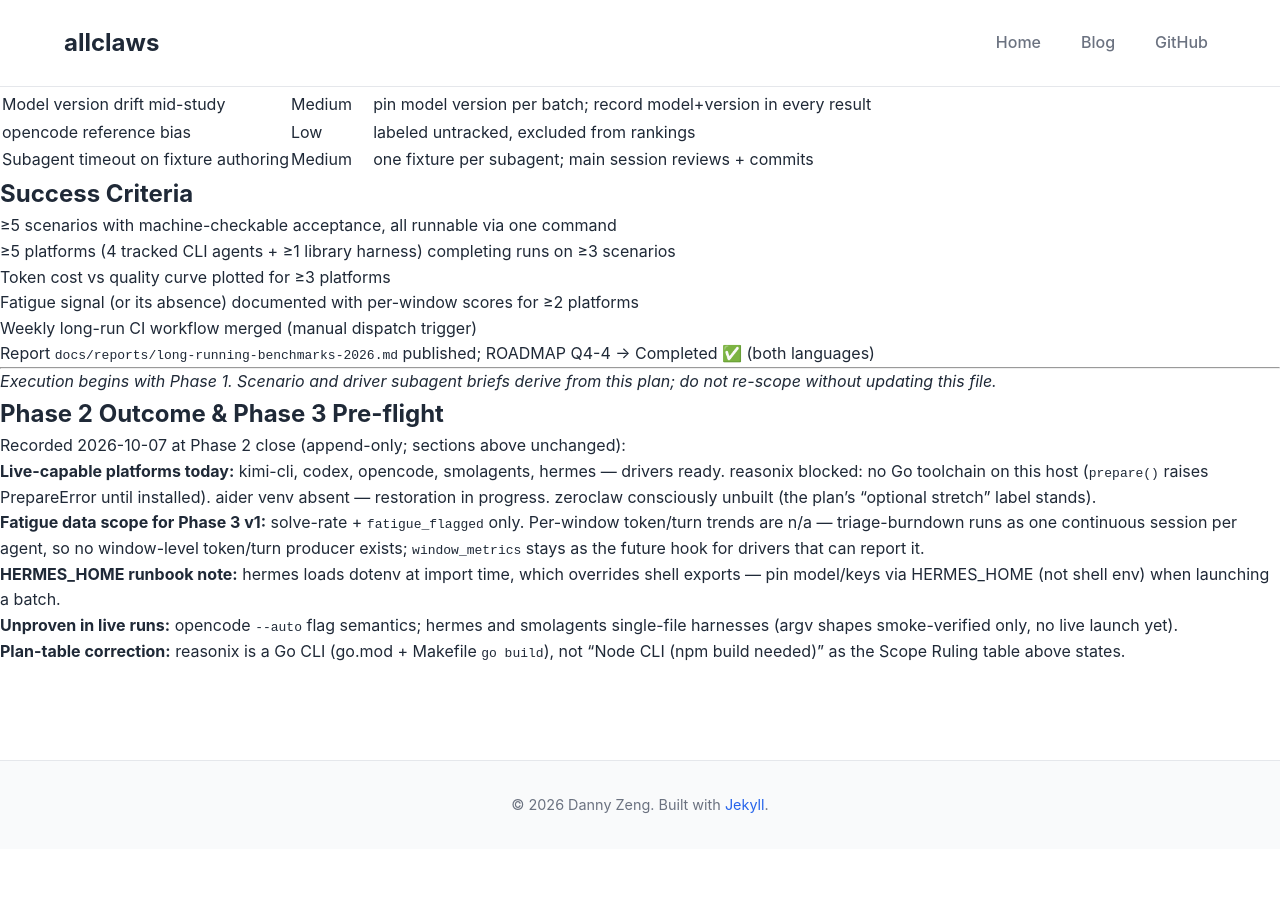
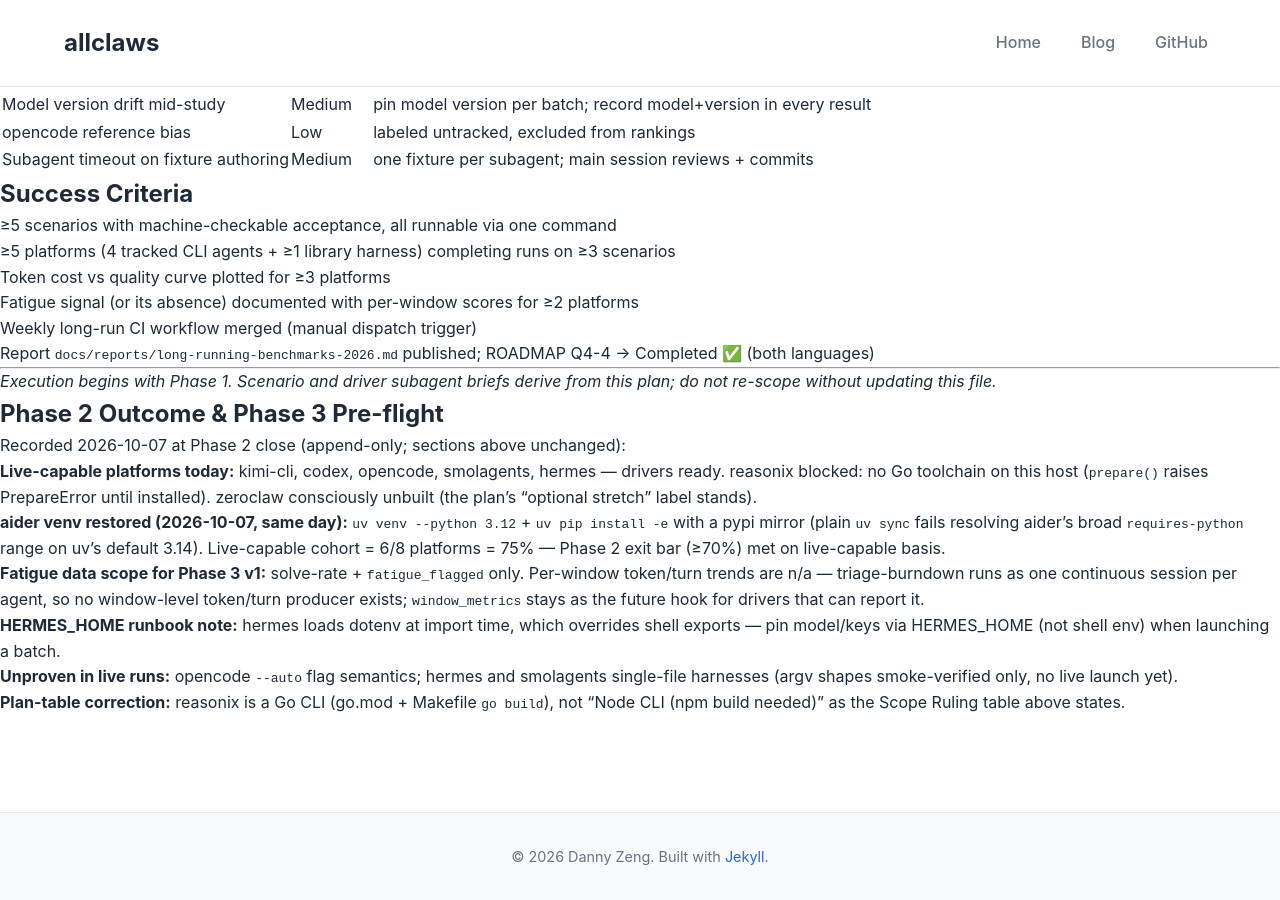
Before and after one commit to dz3ai/allclaws, a Jekyll site: the page built from docs/reports/long-running-benchmark-research-plan.md, in a window 1280 px wide and 900 px high, scrolled down 3107 px. Built offline with Jekyll 4.4.1, drawn with Linux system fonts in a browser that asks for light colours; our own code applies the rules of GitHub Pages for plain Markdown files; before the commit the page ends 3956 px from its top, so only the background shows below that.

Commit message:
docs: Q4-4 plan — aider venv restored, live-capable cohort 6/8

```diff
--- a/docs/reports/long-running-benchmark-research-plan.md
+++ b/docs/reports/long-running-benchmark-research-plan.md
@@ -175,7 +175,8 @@ Guardrails: per-run `cost_cap_usd`, weekly spend tally in report job, nightly-ra
 
 Recorded 2026-10-07 at Phase 2 close (append-only; sections above unchanged):
 
-- **Live-capable platforms today:** kimi-cli, codex, opencode, smolagents, hermes — drivers ready. reasonix blocked: no Go toolchain on this host (`prepare()` raises PrepareError until installed). aider venv absent — restoration in progress. zeroclaw consciously unbuilt (the plan's "optional stretch" label stands).
+- **Live-capable platforms today:** kimi-cli, codex, opencode, smolagents, hermes — drivers ready. reasonix blocked: no Go toolchain on this host (`prepare()` raises PrepareError until installed). zeroclaw consciously unbuilt (the plan's "optional stretch" label stands).
+- **aider venv restored (2026-10-07, same day):** `uv venv --python 3.12` + `uv pip install -e` with a pypi mirror (plain `uv sync` fails resolving aider's broad `requires-python` range on uv's default 3.14). Live-capable cohort = 6/8 platforms = 75% — Phase 2 exit bar (≥70%) met on live-capable basis.
 - **Fatigue data scope for Phase 3 v1:** solve-rate + `fatigue_flagged` only. Per-window token/turn trends are n/a — triage-burndown runs as one continuous session per agent, so no window-level token/turn producer exists; `window_metrics` stays as the future hook for drivers that can report it.
 - **HERMES_HOME runbook note:** hermes loads dotenv at import time, which overrides shell exports — pin model/keys via HERMES_HOME (not shell env) when launching a batch.
 - **Unproven in live runs:** opencode `--auto` flag semantics; hermes and smolagents single-file harnesses (argv shapes smoke-verified only, no live launch yet).
```
